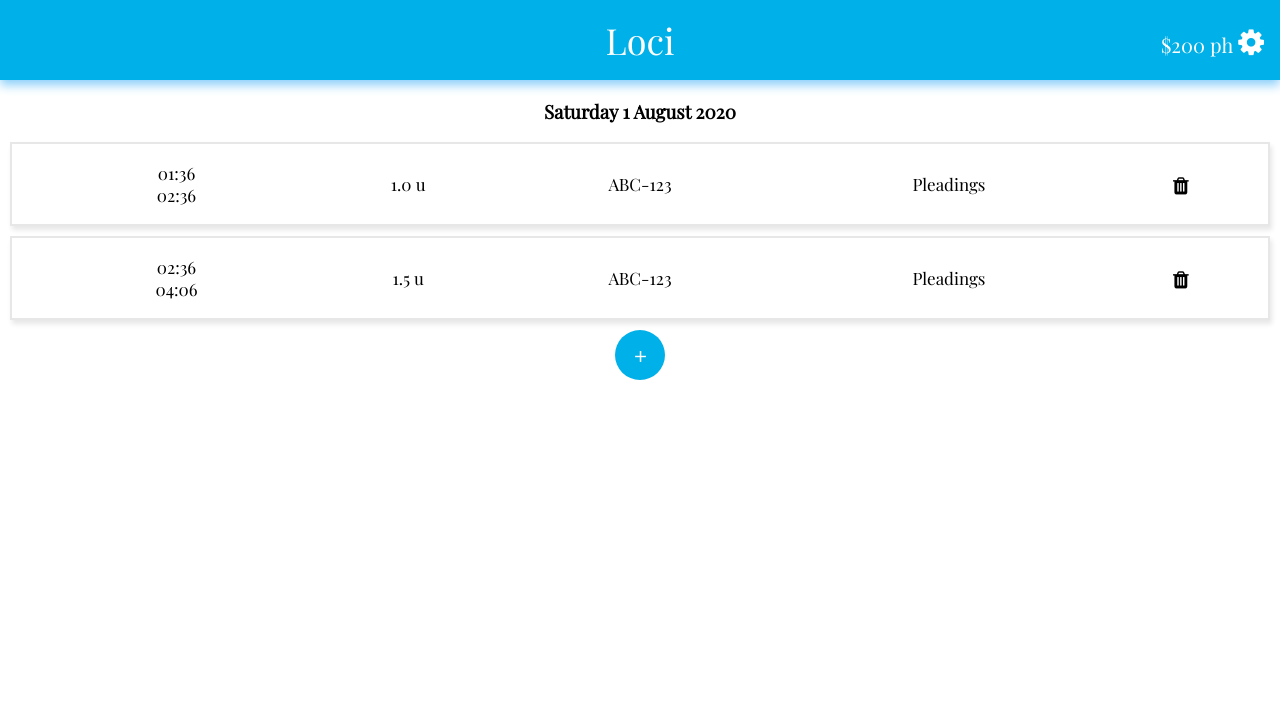
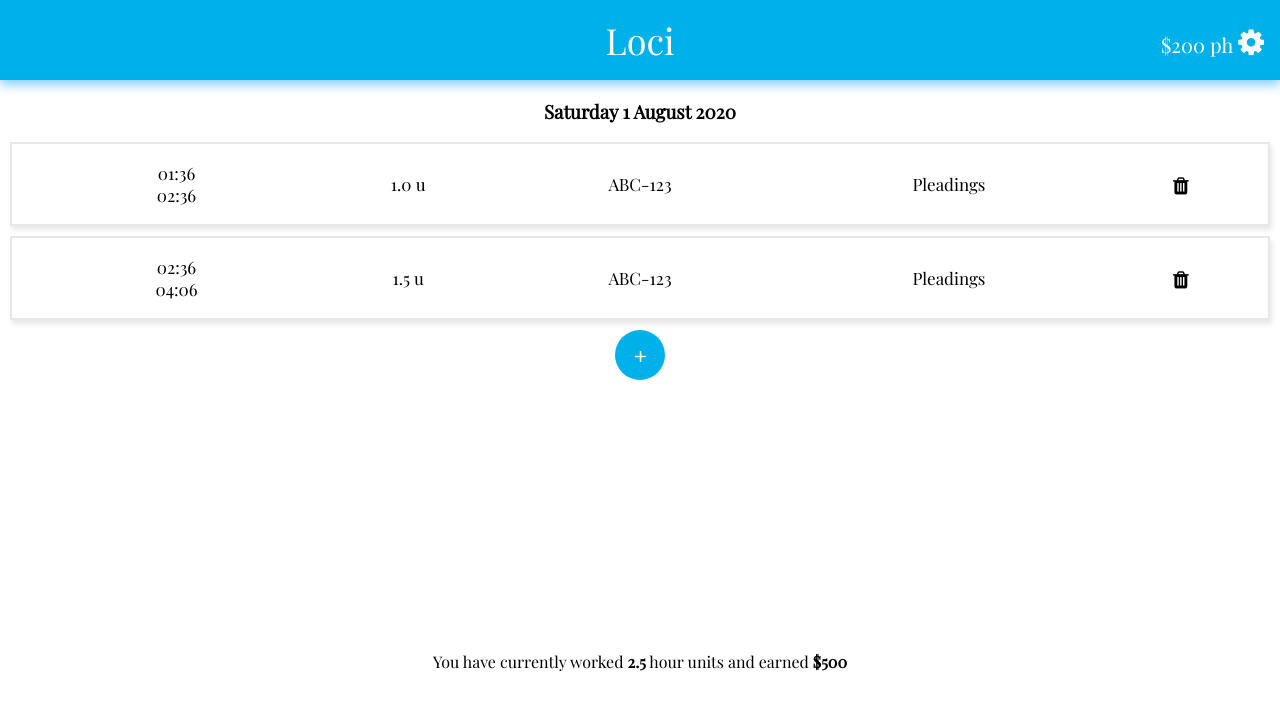
Before and after one commit to jwwnz/timekeeping, a React (Create React App) app: page / in a window 1280 px wide. Shown: the top 710 px of the page. Built offline with nearby package versions, Linux system fonts and the light colour scheme.

Commit message:
Add new footer section, and divide up so overflow works as expected

```diff
--- a/src/App.css
+++ b/src/App.css
@@ -1,6 +1,7 @@
 .App {
 	text-align: center;
 	font-family: "Playfair Display", serif;
+	height: 100%;
 }
 
 .App-logo {
@@ -240,3 +241,16 @@ button {
 	margin-right: auto;
 	margin-left: auto;
 }
+
+.body {
+	display: block;
+	height: 80%;
+	overflow-y: auto;
+}
+
+.footer {
+	position: absolute;
+	bottom: 0;
+	padding: 10%;
+	width: 80%;
+}
--- a/src/App.js
+++ b/src/App.js
@@ -331,7 +331,7 @@ function App() {
 							/>
 						</div>
 						<div className="input-pair">
-							<label htmlFor="earnings">Total Earnings:</label>
+							<label htmlFor="earnings">Total Earnings: $</label>
 							<input
 								className="input input-short"
 								type="number"
@@ -401,10 +401,23 @@ function App() {
 	const DeterminedModal = () =>
 		isModalNew ? <Modal entry={isModalNew} /> : <Modal />;
 
+	const FooterContent = () => {
+		let timeWorked = 0;
+		entries.forEach((entry) => {
+			timeWorked += parseFloat(entry.unit);
+		});
+		return (
+			<div className="footer">
+				You have currently worked <strong>{timeWorked}</strong> hour units and
+				earned <strong>${timeWorked * hourlyRate}</strong>
+			</div>
+		);
+	};
+
 	return (
 		<div className="App">
 			<Navbar />
-			{/* change to dynamic date */}
+			<div className="body">
 				<h3>{getCurrentDateTime().format("dddd D MMMM YYYY")}</h3>
 				{entries.map((entry) => {
 					return (
@@ -436,6 +449,9 @@ function App() {
 				<button onClick={toggleAddModal} className="button-circle">
 					+
 				</button>
+			</div>
+
+			<FooterContent />
 
 			{/* This is modal content created by the button */}
 			{modalOpen && <DeterminedModal />}
--- a/src/index.css
+++ b/src/index.css
@@ -1,3 +1,7 @@
+html {
+	height: 100%;
+}
+
 body {
 	margin: 0;
 	font-family: -apple-system, BlinkMacSystemFont, "Segoe UI", "Roboto", "Oxygen",
@@ -5,9 +9,14 @@ body {
 		sans-serif;
 	-webkit-font-smoothing: antialiased;
 	-moz-osx-font-smoothing: grayscale;
+	height: 100%;
 }
 
 code {
 	font-family: source-code-pro, Menlo, Monaco, Consolas, "Courier New",
 		monospace;
 }
+
+#root {
+	height: 100%;
+}
```
Lines whose indentation alone changed are shown as unchanged.
